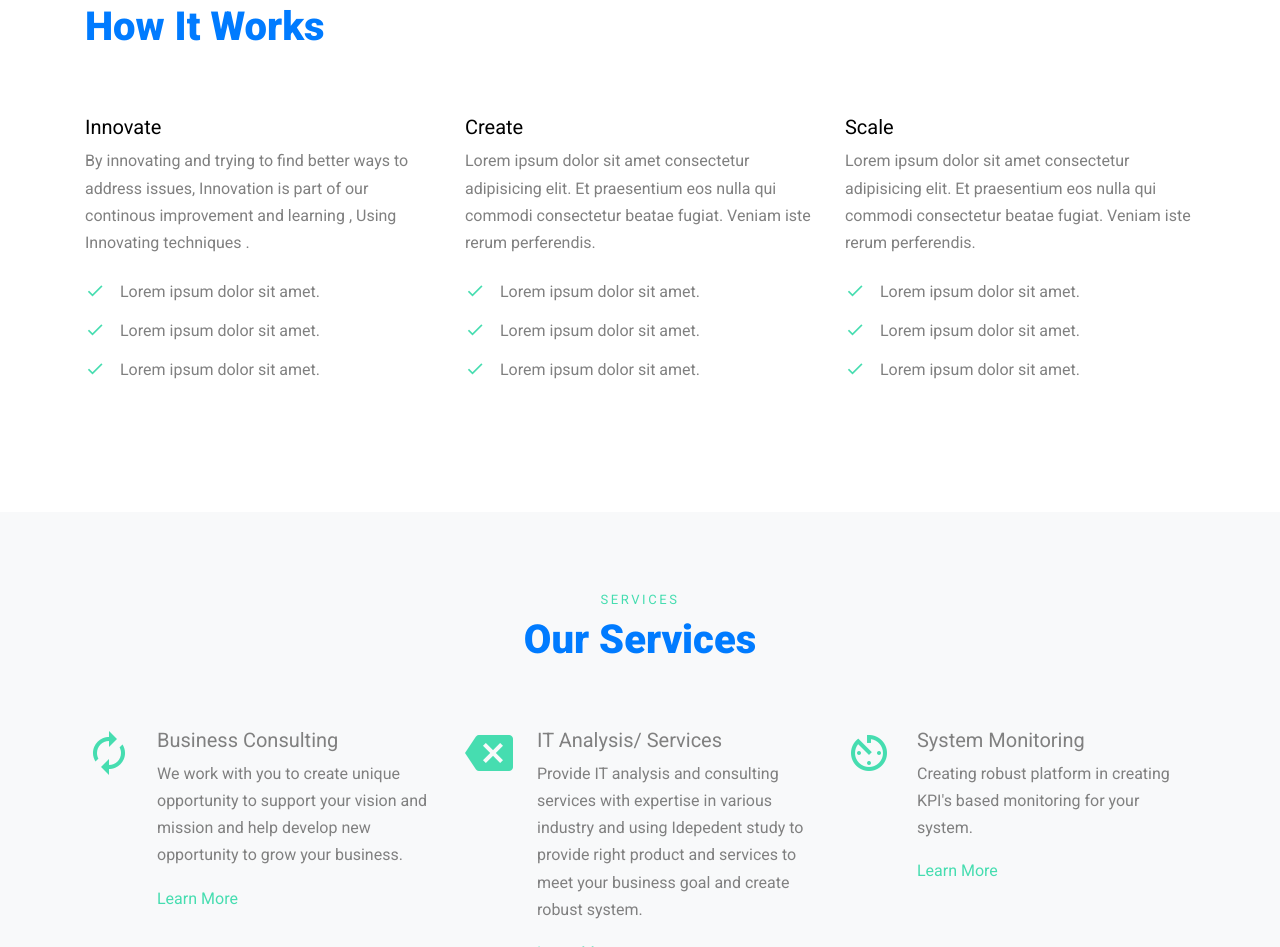
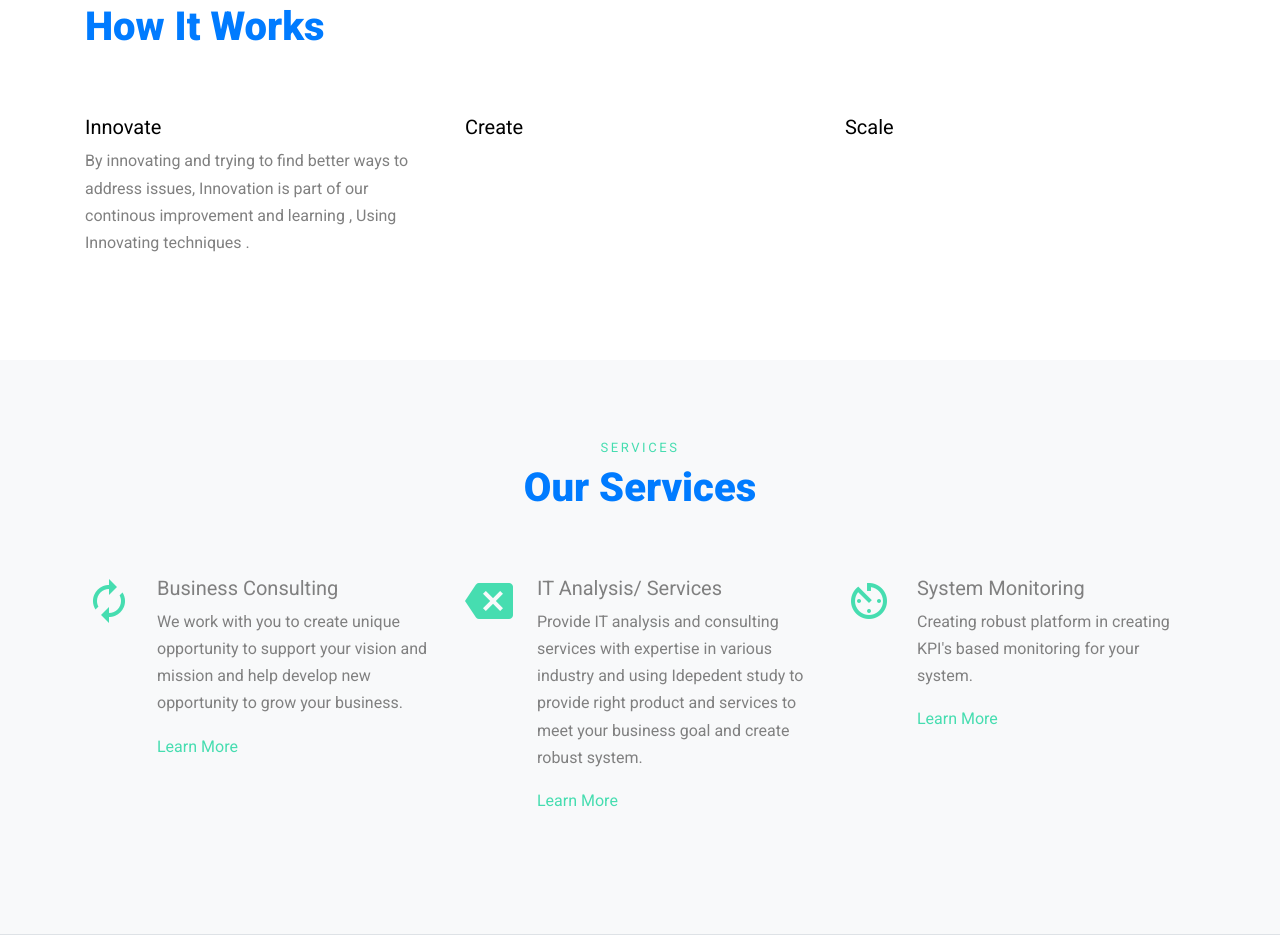
Before and after one commit to pareshbirla/persoanl-webpage, a plain HTML site: page index.html in a window 1280 px wide. Shown: the part 2535-3482 px from the top of the page. Drawn offline with Linux system fonts and the light colour scheme; files whose address does not match are found by name.

Commit message:
update index services

```diff
--- a/index.html
+++ b/index.html
@@ -204,35 +204,35 @@
             <div class=" box-with-humber">
               <h2 class="text-black">Innovate</h2>
               <p class="mb-4">By innovating and trying to find better ways to address issues, Innovation is part of our continous improvement and learning , Using Innovating techniques .</p>
-              <ul class="list-unstyled ul-check primary">
+              <!-- <ul class="list-unstyled ul-check primary">
                 <li>Lorem ipsum dolor sit amet.</li>
                 <li>Lorem ipsum dolor sit amet.</li>
                 <li>Lorem ipsum dolor sit amet.</li>
-              </ul>
+              </ul> -->
             </div>
           </div>
 
           <div class="col-md-6 col-lg-4">
             <div class=" box-with-humber">
               <h2 class="text-black">Create</h2>
-              <p class="mb-4">Lorem ipsum dolor sit amet consectetur adipisicing elit. Et praesentium eos nulla qui commodi consectetur beatae fugiat. Veniam iste rerum perferendis.</p>
+             <!--  <p class="mb-4">Lorem ipsum dolor sit amet consectetur adipisicing elit. Et praesentium eos nulla qui commodi consectetur beatae fugiat. Veniam iste rerum perferendis.</p>
               <ul class="list-unstyled ul-check primary">
                 <li>Lorem ipsum dolor sit amet.</li>
                 <li>Lorem ipsum dolor sit amet.</li>
                 <li>Lorem ipsum dolor sit amet.</li>
-              </ul>
+              </ul> -->
             </div>
           </div>
 
           <div class="col-md-6 col-lg-4">
             <div class=" box-with-humber">
               <h2 class="text-black">Scale</h2>
-              <p class="mb-4">Lorem ipsum dolor sit amet consectetur adipisicing elit. Et praesentium eos nulla qui commodi consectetur beatae fugiat. Veniam iste rerum perferendis.</p>
+             <!--  <p class="mb-4">Lorem ipsum dolor sit amet consectetur adipisicing elit. Et praesentium eos nulla qui commodi consectetur beatae fugiat. Veniam iste rerum perferendis.</p>
               <ul class="list-unstyled ul-check primary">
                 <li>Lorem ipsum dolor sit amet.</li>
                 <li>Lorem ipsum dolor sit amet.</li>
                 <li>Lorem ipsum dolor sit amet.</li>
-              </ul>
+              </ul> -->
             </div>
           </div>
         </div>
```
